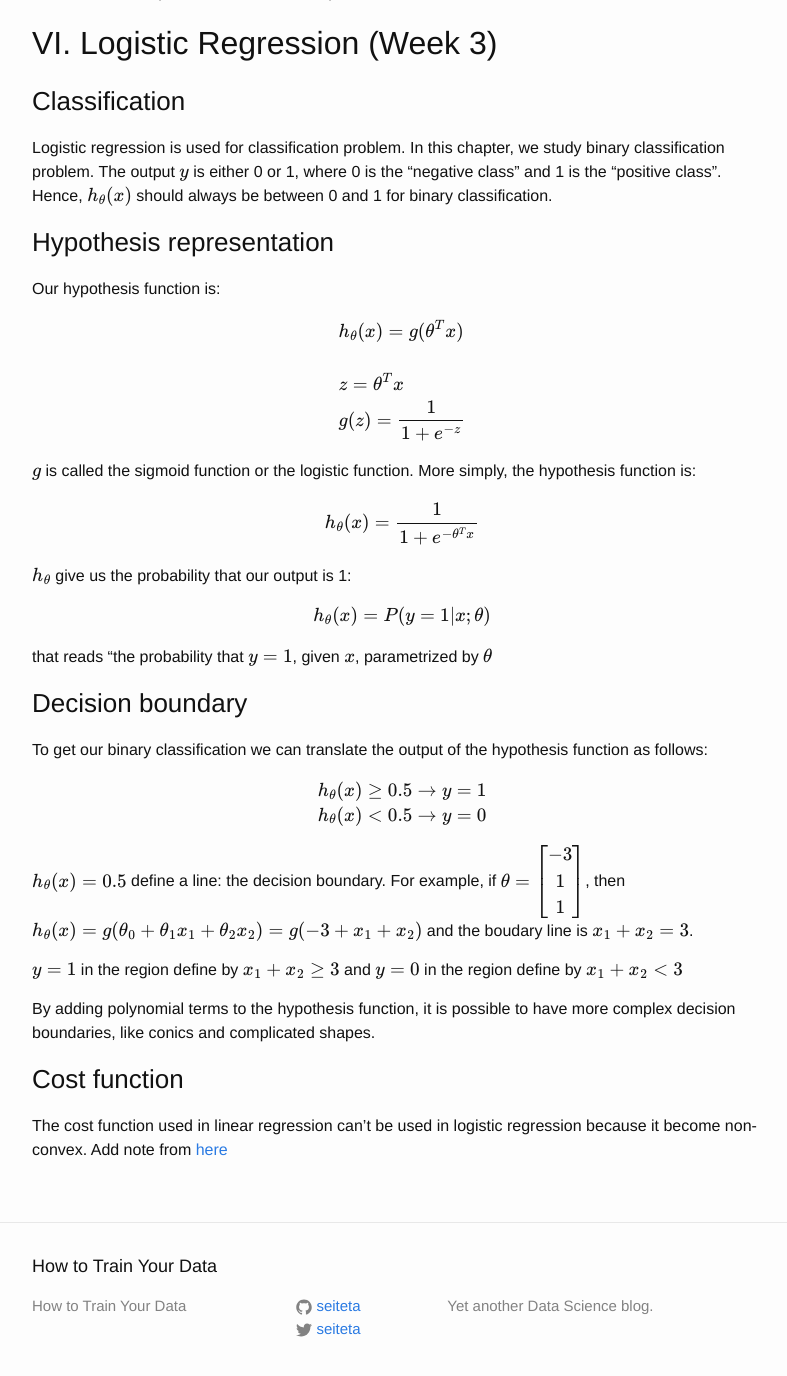
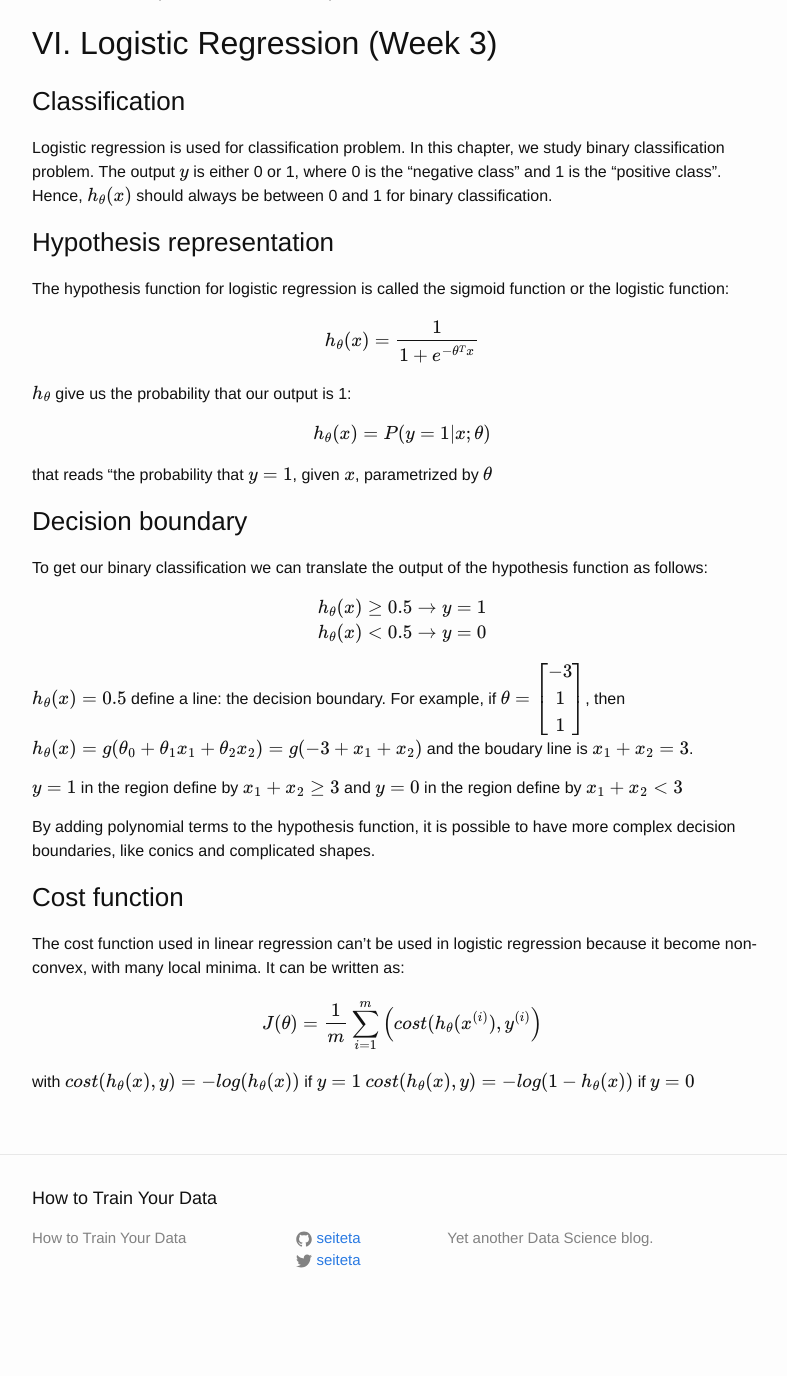
Before and after one commit to seiteta/seiteta.github.io_old, a Jekyll site: the page built from _posts/2014-12-04-machine-learning-notes.md, in a window 1280 px wide and 1400 px high, scrolled down 4508 px. Shown: the top 1376 px of the window, without its empty margins (238-1025 px from the left). Built offline with Jekyll 4.4.1, drawn with Linux system fonts in a browser that asks for light colours; formulas are drawn with MathJax 3; after the commit the page ends 5840 px from its top, so only the background shows below that.

Commit message:
Update 2014-12-04-machine-learning-notes.md

```diff
--- a/_posts/2014-12-04-machine-learning-notes.md
+++ b/_posts/2014-12-04-machine-learning-notes.md
@@ -155,17 +155,7 @@ Logistic regression is used for classification problem. In this chapter, we stud
 
 ### Hypothesis representation
 
-Our hypothesis function is:
-
-$$
-\begin{align*}
-& h_\theta (x) =  g ( \theta^T x ) \newline \newline
-& z = \theta^T x \newline
-& g(z) = \dfrac{1}{1 + e^{-z}}
-\end{align*}
-$$
-
-$$g$$ is called the sigmoid function or the logistic function. More simply, the hypothesis function is:
+The hypothesis function for logistic regression is called the sigmoid function or the logistic function:
 
 $$ h_\theta (x) = \dfrac{1}{1+e^{-\theta^T x}}$$
 
@@ -194,5 +184,10 @@ By adding polynomial terms to the hypothesis function, it is possible to have mo
 
 ### Cost function
 
-The cost function used in linear regression can't be used in logistic regression because it become non-convex.
-Add note from [here](https://share.coursera.org/wiki/index.php/ML:Logistic_Regression#Simplified_Cost_Function_and_Gradient_Descent)
+The cost function used in linear regression can't be used in logistic regression because it become non-convex, with many local minima. It can be written as:
+
+$$J(\theta) =  \dfrac{1}{m} \sum_{i=1}^{m} \left ( cost(h_\theta (x^{(i)}), y^{(i)}\right )$$
+
+with
+$$cost(h_\theta(x),y)=−log(h_\theta(x))$$ if $$y = 1$$
+$$cost(h_\theta(x),y)=−log(1−h_\theta(x))$$ if $$y = 0$$
```
